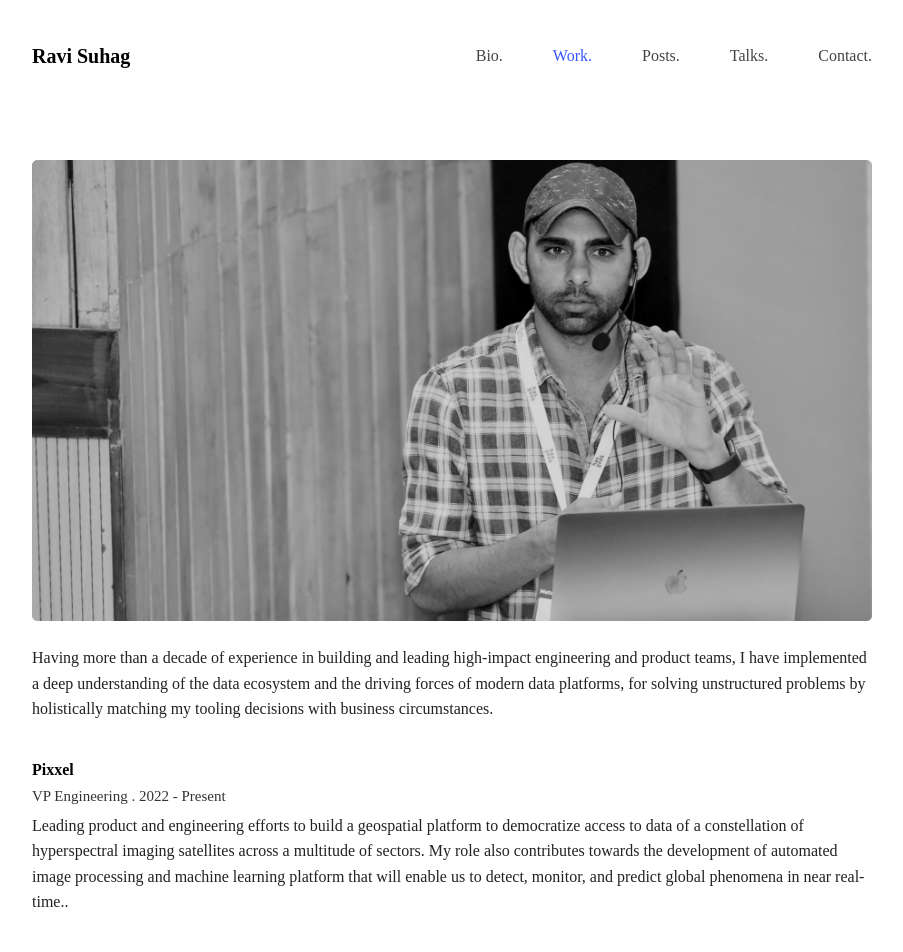
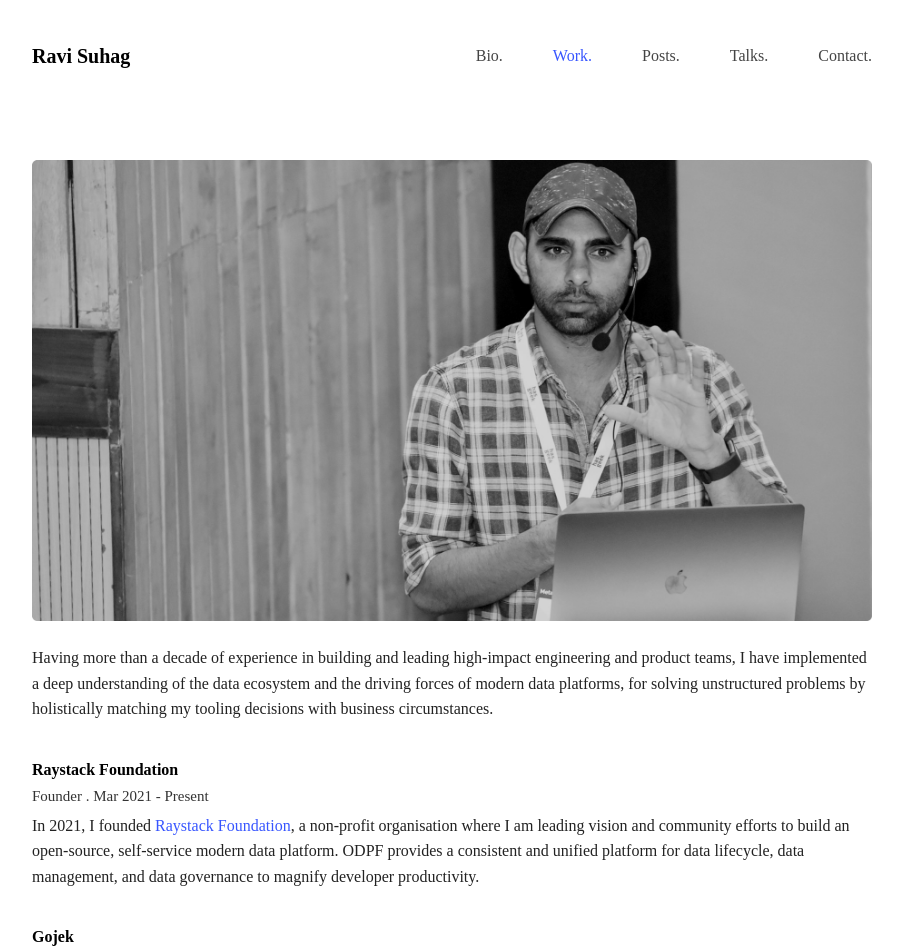
Before and after one commit to ravisuhag/portfolio, a Next.js app: page /work in a window 1280 px wide. Shown: the top 952 px of the page, without its empty margins (188-1091 px from the left). Built offline with nearby package versions, Linux system fonts and the light colour scheme; a web font is replaced by a local one.

Commit message:
bio: uodate raystack info

```diff
--- a/pages/index.js
+++ b/pages/index.js
@@ -53,9 +53,10 @@ export default function Home() {
               style and a dedication to transparency and open-source development.
             </p>
             <p>
-              I am currently working as VP Engineering at <a href="https://www.pixxel.space/" target="_blank">Pixxel</a>,
+              {/* I am currently working as VP Engineering at <a href="https://www.pixxel.space/" target="_blank">Pixxel</a>,
               where we are on a mission to build a health monitor for the planet through a constellation of cutting edge
-              hyperspectral small satellites.
+              hyperspectral small satellites. */}
+              I am currently building open-source technology for data, ML and AI as Founder of <a href='https://raystack.org'>Raystack Foundation</a>.
 
               Previously, I worked as VP Engineering at <a href="https://www.gojek.com/" target="_blank">Gojek</a>,
               Indonesia's largest hyper-local company. Where I lead teams to build large-scale, self-service
--- a/pages/work.js
+++ b/pages/work.js
@@ -19,7 +19,7 @@ export default function Work() {
                     for solving unstructured problems by holistically matching my tooling
                     decisions with business circumstances.
                 </p>
-                <h4>Pixxel</h4>
+                {/* <h4>Pixxel</h4>
                 <h5>VP Engineering . 2022 - Present</h5>
                 <span>
                     Leading product and engineering efforts to build a geospatial platform to democratize
@@ -27,11 +27,11 @@ export default function Work() {
                     of sectors. My role also contributes towards the development of automated image processing
                     and machine learning platform that will enable us to detect, monitor, and predict global
                     phenomena in near real-time..
-                </span>
-                <h4>Open DataOps Foundation</h4>
+                </span> */}
+                <h4>Raystack Foundation</h4>
                 <h5>Founder . Mar 2021 - Present</h5>
                 <span>
-                    In 2021, I founded <a target="_blank" href="https://github.com/odpf/">Open DataOps Foundation(ODPF)</a>,
+                    In 2021, I founded <a target="_blank" href="https://raystack.org">Raystack Foundation</a>,
                     a non-profit organisation where I am leading vision and community efforts to build an open-source,
                     self-service modern data platform. ODPF provides a consistent and unified platform for data lifecycle,
                     data management, and data governance to magnify developer productivity.
```
